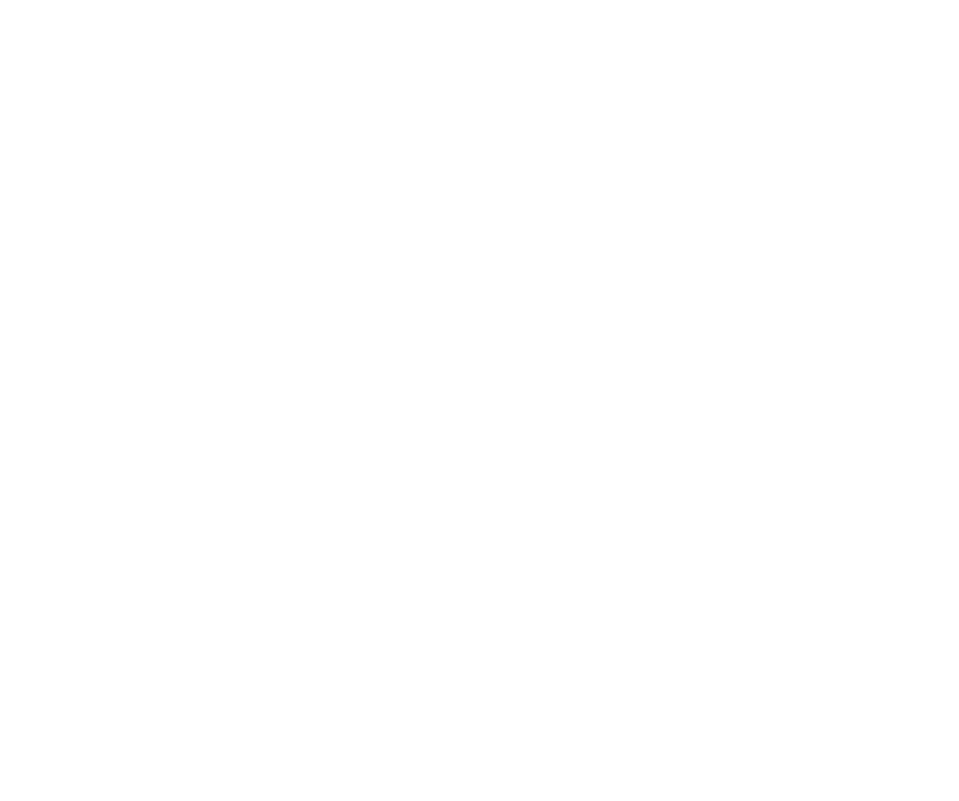
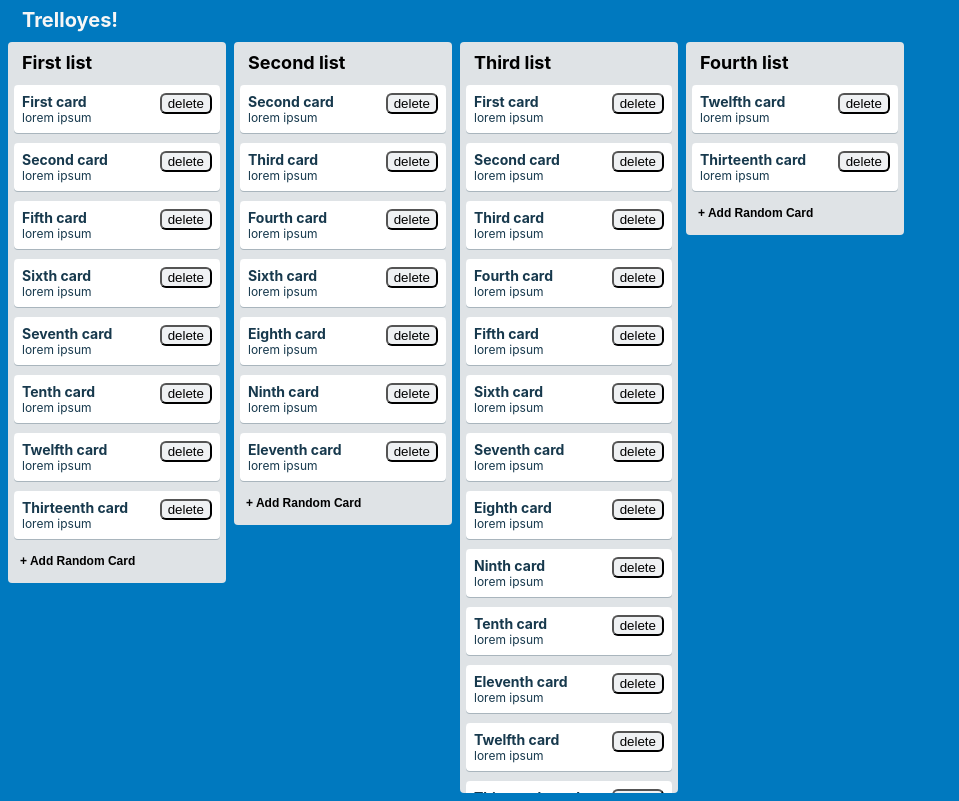
Before and after one commit to noahthedev/trelloyes, a React (Create React App) app: page / in a window 1280 px wide. Shown: the whole page, without its empty margins (0-959 px from the left). Built offline with nearby package versions, Linux system fonts and the light colour scheme.

Commit message:
updated css styles

```diff
--- a/src/App.css
+++ b/src/App.css
@@ -0,0 +1,19 @@
+.App {
+  min-height: calc(100vh - 16px);
+  min-width: calc(100vw - 16px);
+  background: #0079bf;
+  padding: 8px;
+  display: inline-flex;
+  flex-direction: column;
+}
+
+.App-header h1 {
+  margin: 0;
+  color: #f6f6f6;
+  font-size: 20px;
+  padding: 0 14px 10px;
+}
+
+.App-list {
+  display: flex;
+}
--- a/src/App.js
+++ b/src/App.js
@@ -1,11 +1,35 @@
 import React from 'react';
+import List from './List'
+import './App.css';
 
-function App() {
-  return (
-    <main className='App'>
-      {/* content goes here */}
-    </main>
-  );
+class App extends React.Component {
+  static defaultProps = {
+    store: {
+      lists: [],
+      allCards: {},
+    }
+  };
+
+  render() {
+    const {store} = this.props
+    return (
+      <main className="App">
+        <header className="App-header">
+          <h1>Trelloyes!</h1>
+        </header>
+        <div className="App-list">
+          {store.lists.map(list => (
+            <List
+              key={list.id}
+              header={list.header}
+              cards={list.cardIds.map(id => store.allCards[id])}
+            />
+          ))}
+        </div>
+      </main>
+
+    )
+  }
 }
 
 export default App;
--- a/src/Card.css
+++ b/src/Card.css
@@ -0,0 +1,27 @@
+.Card {
+  border-radius: 4px;
+  background-color: #fff;
+  box-shadow: 0 1px 0 rgba(9,45,66,.25);
+  padding: 8px;
+  color: #17394d;
+}
+
+.Card {
+  margin-bottom: 10px;
+}
+
+.Card h3 {
+  font-size: 14px;
+  margin-bottom: 4px;
+}
+
+.Card p {
+  margin: 0;
+  font-size: 12px;
+}
+
+.Card button {
+  float: right;
+  background-color: #eff1f3;
+  border-radius: 6px;
+}
--- a/src/List.css
+++ b/src/List.css
@@ -0,0 +1,49 @@
+.List {
+  min-width: 218px;
+}
+
+.List:not(:first-of-type) {
+  margin-left: 8px;
+}
+
+.List-header h2,
+.List-cards h3 {
+  margin: 0;
+}
+
+.List-header h2 {
+  font-size: 18px;
+  padding: 10px 8px 8px;
+}
+
+.List-header,
+.List-cards {
+  background-color: #dfe3e6;
+  padding: 0 6px 4px;
+}
+
+.List-header {
+  border-top-left-radius: 4px;
+  border-top-right-radius: 4px;
+}
+
+.List-cards {
+  border-bottom-left-radius: 4px;
+  border-bottom-right-radius: 4px;
+  padding-bottom: 10px;
+  max-height: calc(100vh - 102px);
+  overflow: auto;
+}
+
+.List-add-button {
+  background: none;
+  border: none;
+  font-size: 12px;
+  font-weight: bold;
+  padding: 5px 6px;
+  display: block;
+}
+
+.List-add-button:hover {
+  cursor: pointer;
+}
--- a/src/index.css
+++ b/src/index.css
@@ -1,13 +1,9 @@
 body {
   margin: 0;
-  font-family: -apple-system, BlinkMacSystemFont, 'Segoe UI', 'Roboto', 'Oxygen',
-    'Ubuntu', 'Cantarell', 'Fira Sans', 'Droid Sans', 'Helvetica Neue',
+  padding: 0;
+  font-family: -apple-system, BlinkMacSystemFont, "Segoe UI", "Roboto", "Oxygen",
+    "Ubuntu", "Cantarell", "Fira Sans", "Droid Sans", "Helvetica Neue",
     sans-serif;
   -webkit-font-smoothing: antialiased;
   -moz-osx-font-smoothing: grayscale;
 }
-
-code {
-  font-family: source-code-pro, Menlo, Monaco, Consolas, 'Courier New',
-    monospace;
-}
--- a/src/index.js
+++ b/src/index.js
@@ -5,4 +5,4 @@
 import STORE from './store';
 
 
-ReactDOM.render(<App />, document.getElementById('root'));
+ReactDOM.render(<App store={STORE} />, document.getElementById('root'));
```
Also changed, not shown: 1 other file (tests, documents, lock files or other folders).
